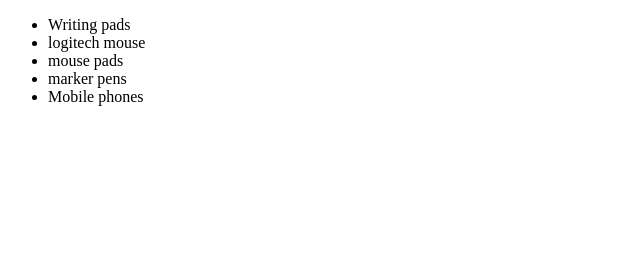
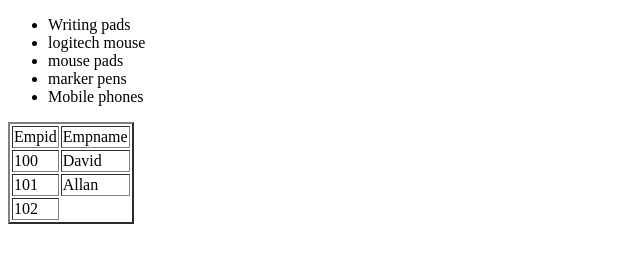
Before and after one commit to SandipanSandesync/github-day1-hw, a plain HTML site: page index.html in a window 1280 px wide. Shown: the part 91-354 px from the top of the page, without its empty margins (0-640 px from the left). Drawn offline with Linux system fonts and the light colour scheme.

Commit message:
New table add in index.html test-branch

```diff
--- a/index.html
+++ b/index.html
@@ -12,5 +12,23 @@
             <li>marker pens</li>
             <li>Mobile phones</li>
         </ul>
+        <table border=2>
+            <tr>
+                <td>Empid</td>
+                <td>Empname</td>
+            </tr>
+            <tr>
+                <td>100</td>
+                <td>David</td>
+            </tr>
+            <tr>
+                <td>101</td>
+                <td>Allan</td>
+            </tr>
+            <tr>
+                <td>102</td>
+            </tr>
+
+
     </body>
 </html>
```
